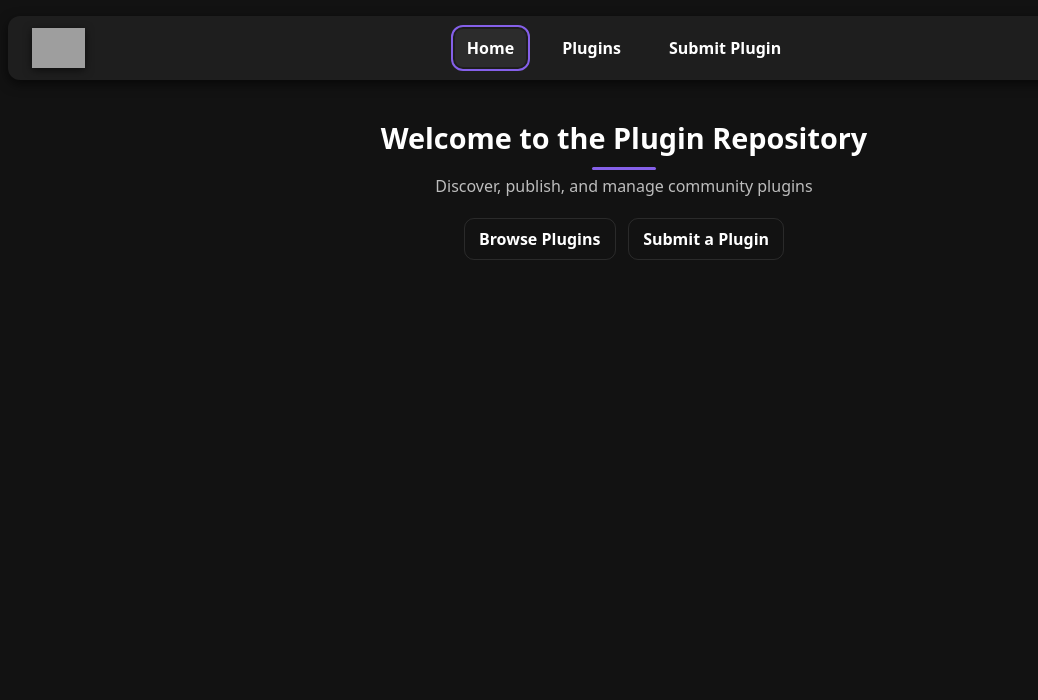
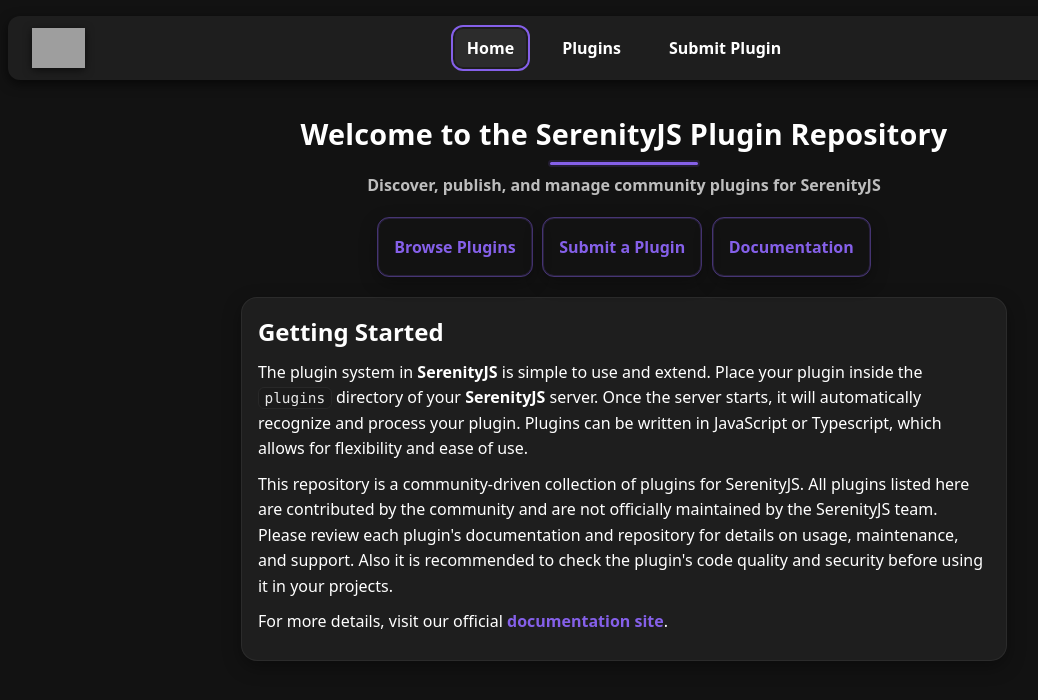
Before and after one commit to SerenityJS/plugin-repository, a React (Vite) app: page / in a window 1280 px wide. Shown: the top 700 px of the page, without its empty margins (16-1054 px from the left). Built offline with nearby package versions, Linux system fonts and the light colour scheme; grey boxes are pictures that could not be loaded.

Commit message:
chore: add home page info

```diff
--- a/src/pages/home.css
+++ b/src/pages/home.css
@@ -0,0 +1,131 @@
+/* src/pages/home.css */
+
+/* Use site palette from layout.css */
+.home-page { color: var(--text); }
+
+/* Header: centered with subtle accent underline on H1 */
+.home-page .page-header {
+  text-align: center;
+  margin-bottom: 1.25rem;
+}
+.home-page .page-header h1 {
+  margin: 0 0 0.35rem;
+  font-weight: 900;
+  letter-spacing: 0.2px;
+}
+.home-page .page-header h1::after {
+  content: "";
+  display: block;
+  width: 9ch;                         /* close to text width, looks balanced */
+  max-width: 60%;
+  height: 3px;
+  margin: 0.45rem auto 0;
+  border-radius: 999px;
+  background: var(--accent);
+  box-shadow: 0 0 0 2px rgba(133,96,233,0.15);
+}
+.home-page .page-header .subtitle {
+  margin: 0.5rem auto 0;
+  color: var(--muted);
+  font-weight: 700;                    /* matches your search/results emphasis */
+  max-width: 60ch;
+}
+
+/* Quick actions */
+.home-page .actions {
+  display: flex;
+  justify-content: center;
+  align-items: center;
+  gap: 0.6rem;
+  flex-wrap: wrap;
+  margin: 1rem auto 1.25rem;
+}
+
+/* Buttons (scoped to Home) */
+.home-page .btn {
+  display: inline-flex;
+  align-items: center;
+  justify-content: center;
+  min-height: 40px;
+  padding: 0.55rem 1rem;
+  border-radius: 12px;
+  border: 1px solid rgba(255,255,255,0.1);
+  background: var(--accent);
+  color: #fff;
+  text-decoration: none;
+  font-weight: 800;
+  box-shadow: 0 6px 18px rgba(0,0,0,0.35);
+  transition: transform .2s, filter .2s, border-color .2s, box-shadow .2s;
+}
+.home-page .btn:hover {
+  transform: translateY(-1px);
+  filter: brightness(1.05);
+  border-color: rgba(133,96,233,0.55);
+  box-shadow: 0 10px 24px rgba(0,0,0,0.45);
+}
+
+/* Secondary (neutral) */
+.home-page .btn.btn-secondary {
+  background: #2a2a2a;
+  border-color: rgba(255,255,255,0.08);
+  color: #fff;
+}
+.home-page .btn.btn-secondary:hover {
+  border-color: rgba(133,96,233,0.45);
+}
+
+/* Docs (accent-outline) */
+.home-page .btn.btn-docs {
+  background: transparent;
+  color: var(--accent);
+  border-color: rgba(133,96,233,0.45);
+  box-shadow: inset 0 0 0 1px rgba(133,96,233,0.18), 0 6px 18px rgba(0,0,0,0.3);
+}
+.home-page .btn.btn-docs:hover {
+  background: rgba(133,96,233,0.12);
+  box-shadow: inset 0 0 0 1px rgba(133,96,233,0.25), 0 10px 24px rgba(0,0,0,0.45);
+}
+
+/* Info section as a card */
+.home-page .info {
+  background: var(--surface);
+  border: 1px solid rgba(255,255,255,0.06);
+  border-radius: 16px;
+  box-shadow: 0 6px 18px rgba(0,0,0,0.35);
+  padding: 1rem;
+  max-width: 80ch;
+  margin: 0 auto 2rem;
+}
+.home-page .info h2 {
+  margin: 0 0 .6rem;
+  font-weight: 900;
+}
+.home-page .info p {
+  margin: .6rem 0;
+  line-height: 1.6;
+}
+.home-page .info a {
+  color: var(--accent);
+  font-weight: 800;
+  text-decoration: none;
+}
+.home-page .info a:hover { text-decoration: underline; }
+
+/* Inline code styling to match markdown theme */
+.home-page .info code {
+  font-family: ui-monospace, SFMono-Regular, Menlo, Consolas, "Liberation Mono", monospace;
+  font-size: 0.9em;
+  background: #1b1b1b;
+  color: #e7e7e7;
+  border: 1px solid rgba(255,255,255,0.06);
+  border-radius: 6px;
+  padding: 0.12rem 0.35rem;
+}
+
+/* Responsive tweaks */
+@media (max-width: 720px) {
+  .home-page .page-header h1::after { width: 12ch; }
+  .home-page .actions { gap: 0.5rem; }
+  .home-page .btn { width: 100%; max-width: 420px; }
+  .home-page .info { padding: 0.9rem; }
+}
--- a/src/pages/home.tsx
+++ b/src/pages/home.tsx
@@ -1,19 +1,50 @@
 import "../styles/layout.css";
+import "./home.css";
 
 export default function Home() {
   return (
     <section className="home-page">
       <div className="page-container">
         <header className="page-header">
-          <h1>Welcome to the Plugin Repository</h1>
-          <p className="subtitle">Discover, publish, and manage community plugins</p>
+          <h1>Welcome to the SerenityJS Plugin Repository</h1>
+          <p className="subtitle">
+            Discover, publish, and manage community plugins for SerenityJS
+          </p>
         </header>
 
-        {/* Optional: quick actions */}
-        <div style={{ display: "flex", gap: "0.75rem", justifyContent: "center" }}>
-          <a className="btn" href="/plugins">Browse Plugins</a>
-          <a className="btn btn-secondary" href="/submit">Submit a Plugin</a>
+        {/* Quick actions */}
+        <div className="actions">
+          <a className="btn btn-docs" href="/plugins">Browse Plugins</a>
+          <a className="btn btn-docs" href="/submit">Submit a Plugin</a>
+          <a className="btn btn-docs" href="https://www.serenityjs.net" target="_blank" rel="noreferrer">
+            Documentation
+          </a>
         </div>
+
+        {/* Info Section */}
+        <section className="info">
+          <h2>Getting Started</h2>
+          <p>
+            The plugin system in <strong>SerenityJS</strong> is simple to use and extend. Place your
+            plugin inside the <code>plugins</code> directory of your <strong>SerenityJS</strong> server.
+            Once the server starts, it will automatically recognize and process your
+            plugin. Plugins can be written in JavaScript or Typescript, which allows for
+            flexibility and ease of use.
+          </p>
+
+          <p>
+            This repository is a community-driven collection of plugins for SerenityJS. All plugins
+            listed here are contributed by the community and are not officially maintained by the
+            SerenityJS team. Please review each plugin's documentation and repository for details on
+            usage, maintenance, and support. Also it is recommended to check the plugin's code
+            quality and security before using it in your projects.
+          </p>
+
+          <p>
+            For more details, visit our official{" "}
+            <a href="https://www.serenityjs.net" target="_blank" rel="noreferrer">documentation site</a>.
+          </p>
+        </section>
       </div>
     </section>
   );
```
